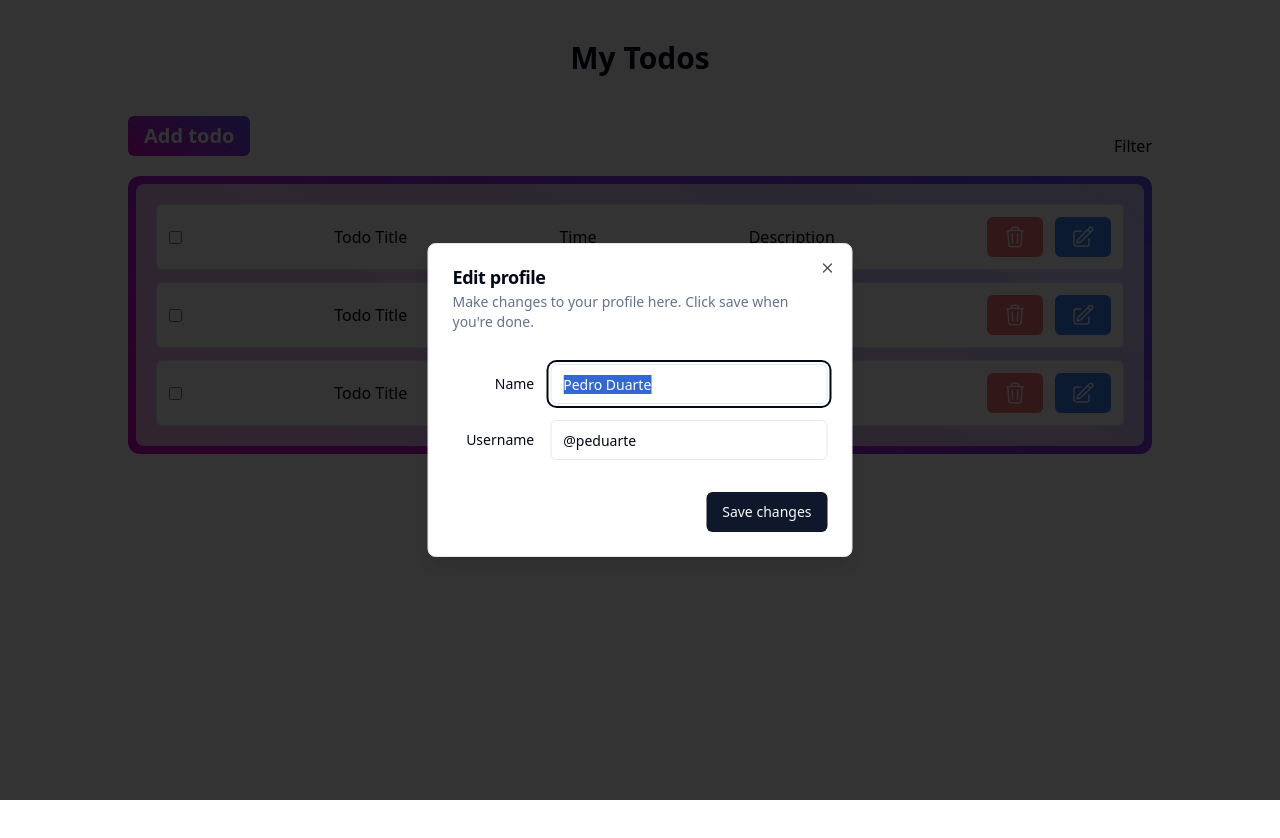
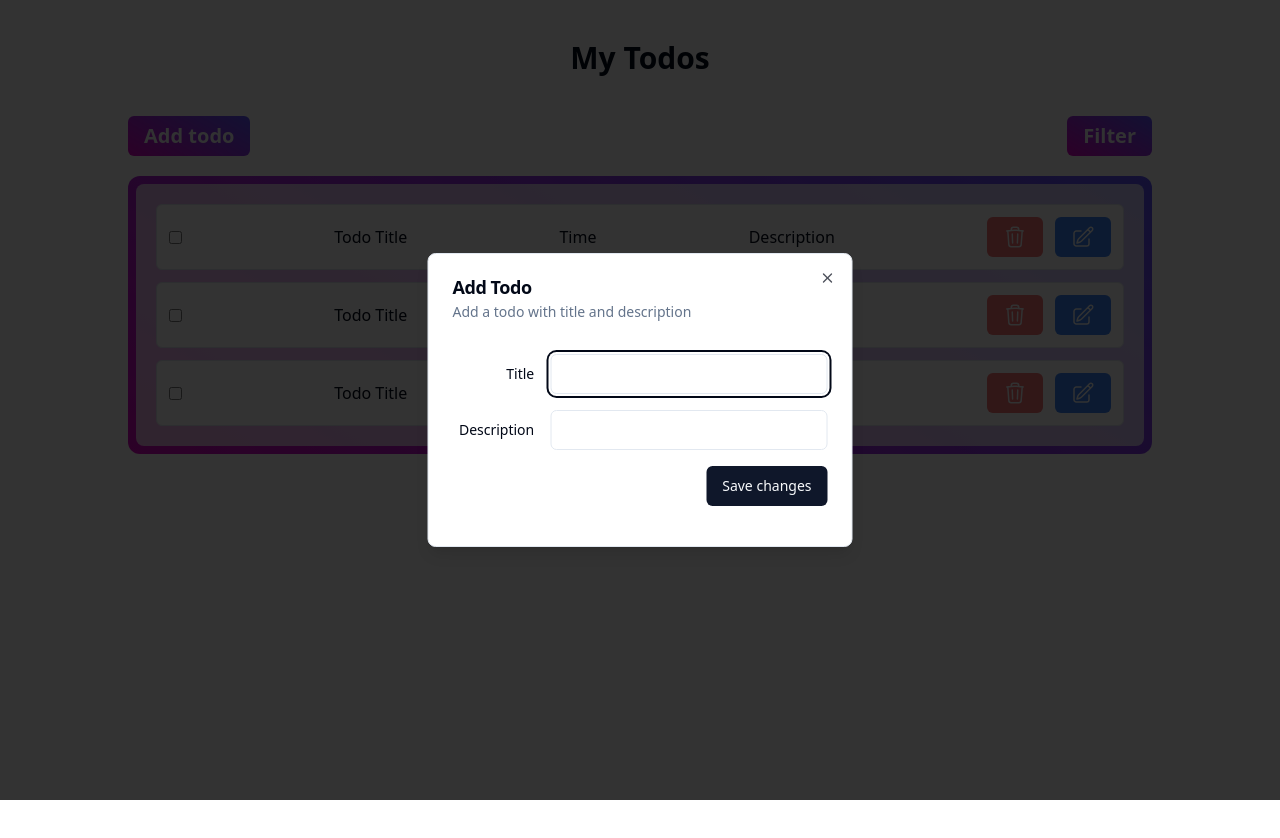
Before and after one commit to saifscripts/todo-app, a React (Vite) app: page / in a window 1280 px wide. Both pictures are taken after a click on the button "Add todo". Built offline with nearby package versions, Linux system fonts and the light colour scheme.

Commit message:
25-5 Handle Modal

```diff
--- a/src/features/todo/AddTodoModal.tsx
+++ b/src/features/todo/AddTodoModal.tsx
@@ -1,17 +1,26 @@
 import { Button } from '@/components/ui/button';
 import {
   Dialog,
+  DialogClose,
   DialogContent,
   DialogDescription,
-  DialogFooter,
   DialogHeader,
   DialogTitle,
   DialogTrigger,
 } from '@/components/ui/dialog';
 import { Input } from '@/components/ui/input';
 import { Label } from '@/components/ui/label';
+import { FormEvent, useState } from 'react';
 
 const AddTodoModal = () => {
+  const [title, setTitle] = useState('');
+  const [description, setDescription] = useState('');
+
+  const handleSubmit = (e: FormEvent) => {
+    e.preventDefault();
+    console.log({ title, description });
+  };
+
   return (
     <Dialog>
       <DialogTrigger asChild>
@@ -21,28 +30,40 @@ const AddTodoModal = () => {
       </DialogTrigger>
       <DialogContent className="sm:max-w-[425px]">
         <DialogHeader>
-          <DialogTitle>Edit profile</DialogTitle>
+          <DialogTitle>Add Todo</DialogTitle>
           <DialogDescription>
-            Make changes to your profile here. Click save when you're done.
+            Add a todo with title and description
           </DialogDescription>
         </DialogHeader>
-        <div className="grid gap-4 py-4">
+        <form onSubmit={handleSubmit} className="grid gap-4 py-4">
           <div className="grid grid-cols-4 items-center gap-4">
-            <Label htmlFor="name" className="text-right">
-              Name
+            <Label htmlFor="title" className="text-right">
+              Title
             </Label>
-            <Input id="name" value="Pedro Duarte" className="col-span-3" />
+            <Input
+              id="title"
+              onChange={(e) => setTitle(e.target.value)}
+              value={title}
+              className="col-span-3"
+            />
           </div>
           <div className="grid grid-cols-4 items-center gap-4">
-            <Label htmlFor="username" className="text-right">
-              Username
+            <Label htmlFor="description" className="text-right">
+              Description
             </Label>
-            <Input id="username" value="@peduarte" className="col-span-3" />
+            <Input
+              onChange={(e) => setDescription(e.target.value)}
+              id="description"
+              value={description}
+              className="col-span-3"
+            />
           </div>
-        </div>
-        <DialogFooter>
-          <Button type="submit">Save changes</Button>
-        </DialogFooter>
+          <div className="flex justify-end">
+            <DialogClose asChild>
+              <Button type="submit">Save changes</Button>
+            </DialogClose>
+          </div>
+        </form>
       </DialogContent>
     </Dialog>
   );
--- a/src/features/todo/TodoContainer.tsx
+++ b/src/features/todo/TodoContainer.tsx
@@ -1,12 +1,13 @@
 import AddTodoModal from './AddTodoModal';
 import TodoCard from './TodoCard';
+import TodoFilter from './TodoFilter';
 
 const TodoContainer = () => {
   return (
     <div>
       <div className="flex justify-between items-center">
         <AddTodoModal />
-        <button>Filter</button>
+        <TodoFilter />
       </div>
 
       <div className="bg-primary-gradient p-2 rounded-xl">
--- /dev/null
+++ b/src/features/todo/TodoFilter.tsx
@@ -0,0 +1,36 @@
+import { Button } from '@/components/ui/button';
+import {
+  DropdownMenu,
+  DropdownMenuContent,
+  DropdownMenuLabel,
+  DropdownMenuRadioGroup,
+  DropdownMenuRadioItem,
+  DropdownMenuSeparator,
+  DropdownMenuTrigger,
+} from '@/components/ui/dropdown-menu';
+import React from 'react';
+
+const TodoFilter = () => {
+  const [position, setPosition] = React.useState('bottom');
+
+  return (
+    <DropdownMenu>
+      <DropdownMenuTrigger asChild>
+        <Button className="bg-primary-gradient font-semibold text-xl mb-5">
+          Filter
+        </Button>
+      </DropdownMenuTrigger>
+      <DropdownMenuContent className="w-56">
+        <DropdownMenuLabel>Filter by priority</DropdownMenuLabel>
+        <DropdownMenuSeparator />
+        <DropdownMenuRadioGroup value={position} onValueChange={setPosition}>
+          <DropdownMenuRadioItem value="high">High</DropdownMenuRadioItem>
+          <DropdownMenuRadioItem value="medium">Medium</DropdownMenuRadioItem>
+          <DropdownMenuRadioItem value="low">Low</DropdownMenuRadioItem>
+        </DropdownMenuRadioGroup>
+      </DropdownMenuContent>
+    </DropdownMenu>
+  );
+};
+
+export default TodoFilter;
```
